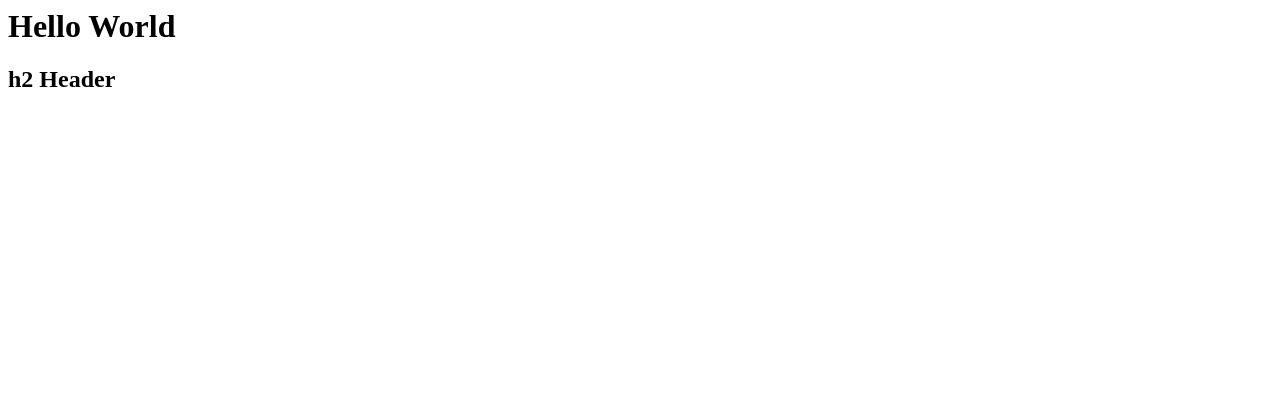
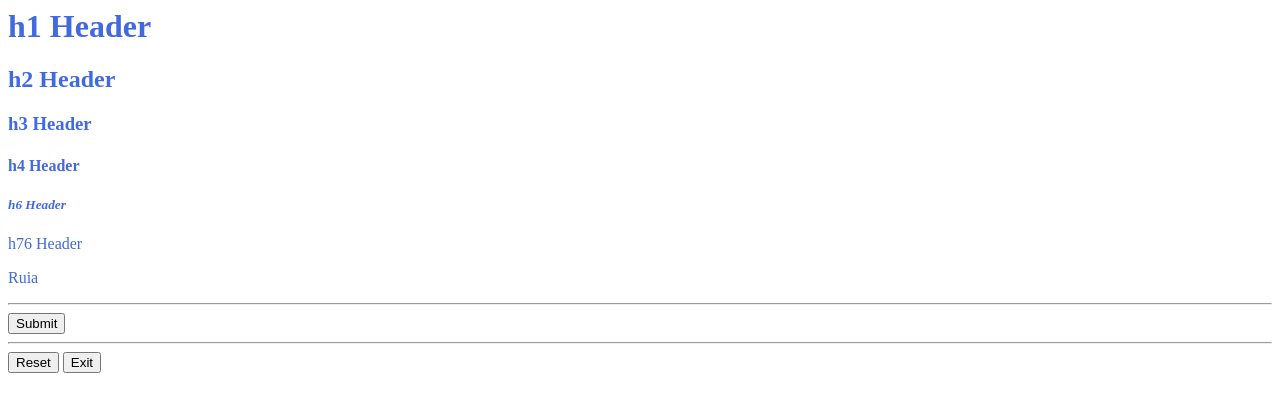
Before and after one commit to Nking1247/august-20, a plain HTML site: page index.html in a window 1280 px wide. Drawn offline with Linux system fonts and the light colour scheme.

Commit message:
Update index.html

```diff
--- a/index.html
+++ b/index.html
@@ -1,2 +1,21 @@
-<h1>Hello World</h1>
+
+<span style="color: royalblue">
+<h1><b>h1 Header</b></h1>
 <h2>h2 Header</h2>
+<h3>h3 Header</h3>
+<h4>h4 Header</h4>
+<h5><b><i>h6 Header</i></b></h5>
+<h76>h76 Header</h6>
+
+
+<p>Ruia</p>
+
+<hr />
+
+<button onclick = "alert('stop pressing this button')">Submit</button>
+
+<hr />
+<button>Reset</button>
+<button>Exit</button>
+
+ </span>
```
